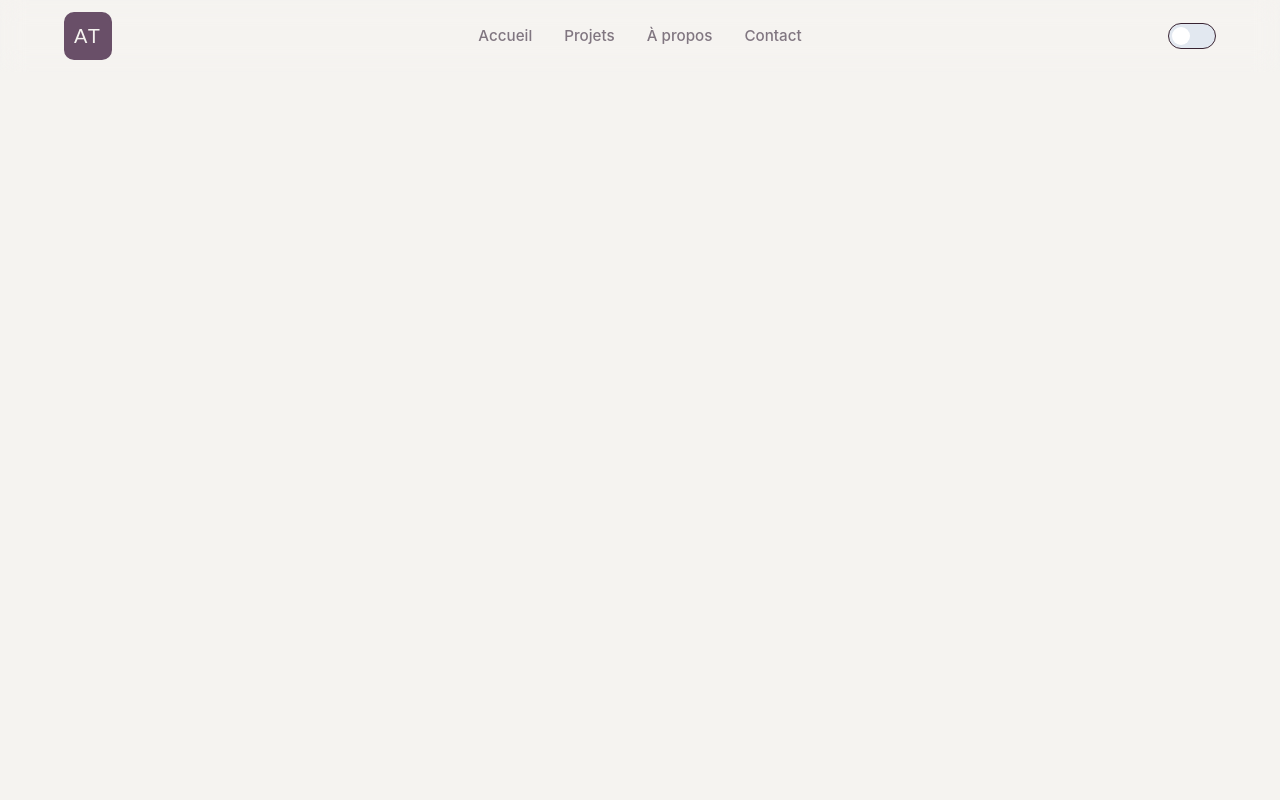
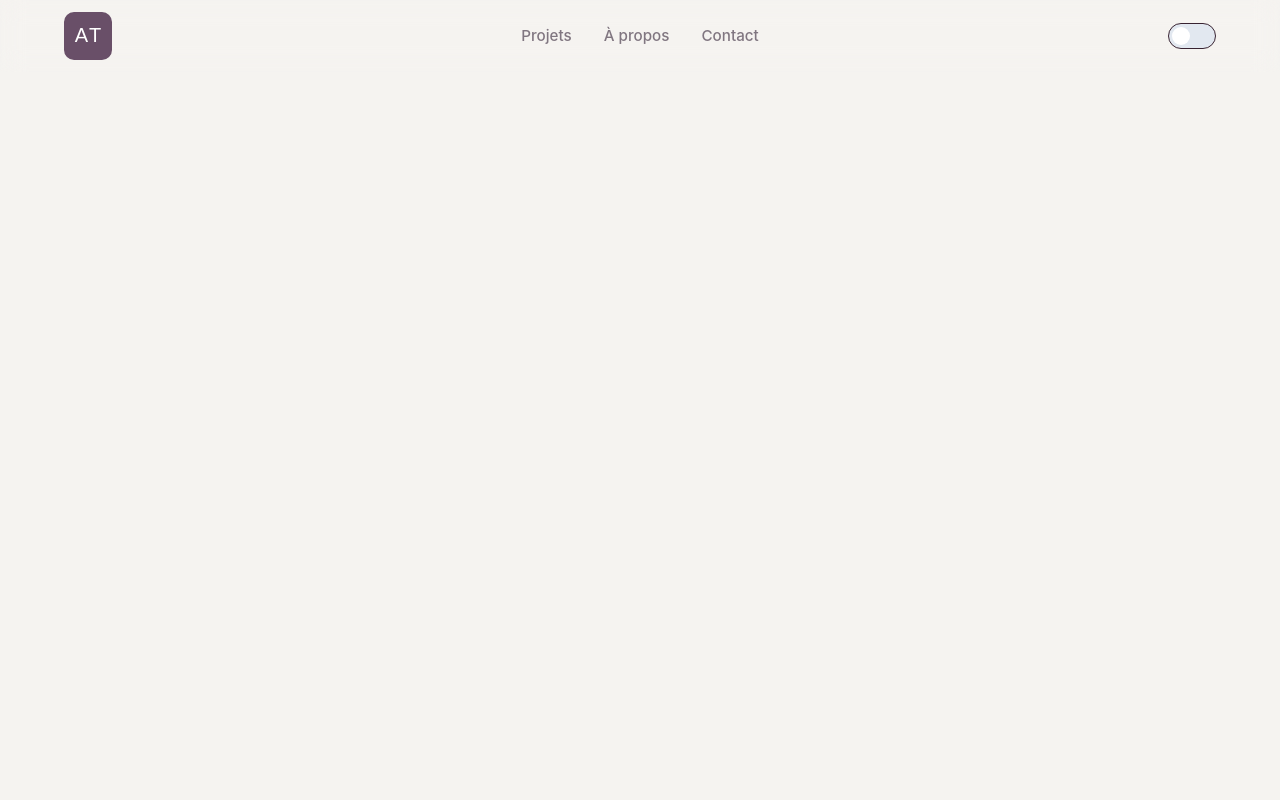
Before and after one commit to LarkAlfen/Portfolio, a React app: page / in a window 1280 px wide. Shown: the top 800 px of the page. Built offline with nearby package versions, Linux system fonts and the light colour scheme; the HTML template or start-up script is replaced by a standard one.

Commit message:
Header modifications, variable and dark mode

```diff
--- a/src/App.jsx
+++ b/src/App.jsx
@@ -1,4 +1,8 @@
 import { Header } from './components/Header/Header'
+import { About } from './pages/About/About'
+import { Contact } from './pages/Contact/Contact'
+import { Main } from './pages/Main/Main'
+import { Projects } from './pages/Projects/Projects'
 import './style/App.scss'
 
 function App() {
@@ -6,7 +10,10 @@ function App() {
   return (
     <>
     <Header/>
-
+    <Main/>
+    <Projects/>
+    <About/>
+    <Contact/>
     </>
   )
 }
--- a/src/components/Header/Header.jsx
+++ b/src/components/Header/Header.jsx
@@ -1,26 +1,59 @@
-import "./Header.scss"
+import { useEffect, useState } from "react";
 import { useTheme } from "../../context/ThemeContext";
+import "./Header.scss";
 
 export function Header() {
-  const {darkMode, toggleDarkMode } = useTheme()
+  const { darkMode, toggleDarkMode } = useTheme();
+
+  const [visible, setVisible] = useState(true);
+
+  useEffect(() => {
+    let previousScroll = window.scrollY;
+
+    const handleScroll = () => {
+      const currentScroll = window.scrollY;
+
+      if (currentScroll < previousScroll) {
+        // On remonte
+        setVisible(true);
+      } else if (currentScroll > previousScroll) {
+        // On descend
+        setVisible(false);
+      }
+
+      // Toujours afficher le header en haut de page
+      if (currentScroll < 50) {
+        setVisible(true);
+      }
+
+      previousScroll = currentScroll;
+    };
+
+    window.addEventListener("scroll", handleScroll);
+
+    return () => {
+      window.removeEventListener("scroll", handleScroll);
+    };
+  }, []);
 
   return (
-    <header className="header">
+    <header
+      className={`header ${visible ? "header--visible" : "header--hidden"}`}
+    >
       <div className="header__container">
+
         <a href="#" className="header__logo">
-          <span>AT</span>
+          <span className="header__logo__letter">A</span>
+          <span className="header__logo__letter">T</span>
         </a>
 
         <nav className="header__nav" aria-label="Navigation principale">
-          <a href="#" className="header__link">
-            Accueil
-          </a>
 
-          <a href="#projets" className="header__link">
+          <a href="#projects" className="header__link">
             Projets
           </a>
 
-          <a href="#a-propos" className="header__link">
+          <a href="#about" className="header__link">
             À propos
           </a>
 
@@ -28,14 +61,23 @@ export function Header() {
             Contact
           </a>
         </nav>
+
         <button
-        type="button"
-        className={`theme-switch ${darkMode ? "theme-switch--dark" : ""}`}
-        onClick={toggleDarkMode}
-        aria-label={ darkMode ? "Activer le mode clair" : "Activer le mode sombre" } aria-pressed={darkMode}
+          type="button"
+          className={`theme-switch ${
+            darkMode ? "theme-switch--dark" : ""
+          }`}
+          onClick={toggleDarkMode}
+          aria-label={
+            darkMode
+              ? "Activer le mode clair"
+              : "Activer le mode sombre"
+          }
+          aria-pressed={darkMode}
         >
           <span className="theme-switch__thumb" />
         </button>
+
       </div>
     </header>
   );
--- a/src/components/Header/Header.scss
+++ b/src/components/Header/Header.scss
@@ -2,13 +2,23 @@
 @use "../../style/variables" as *;
 
 .header {
-  position: sticky;
+  position: fixed;
   top: 0;
   z-index: 1000;
 
   width: 100%;
 
   backdrop-filter: blur(12px);
+
+  transition: transform 0.3s ease;
+
+  &--visible {
+    transform: translateY(0);
+  }
+
+  &--hidden {
+    transform: translateY(-100%);
+  }
 
   &__container {
     @include container(1200px);
@@ -26,22 +36,25 @@
     display: flex;
     align-items: center;
     justify-content: center;
+    gap: 1px;
 
-    background-color: #694f68;
-    border: 2px solid #694f68;
+    background-color: var(--logo-background);
+    border: 2px solid var(--logo-border);
     border-radius: 10px;
 
-    color: var(--color-background);
+    transition:
+      color 0.2s ease,
+      background-color 0.2s ease,
+      transform 0.2s ease;
+    &__letter {
+      color: var(--logo-text);
+      font-family: "Satoshi", sans-serif;
+      font-size: 20px;
+      font-weight: 500;
+      line-height: 1;
 
-    font-family: "Satoshi", sans-serif;
-    font-size: 20px;
-    font-weight: 500;
-    letter-spacing: 2px;
-
-    transition:
-      background-color 0.3s ease,
-      border-color 0.3s ease,
-      color 0.3s ease;
+      transform: translateY(-1px);
+    }
   }
 
   &__nav {
--- /dev/null
+++ b/src/pages/About/About.jsx
@@ -0,0 +1,6 @@
+import './About.scss'
+
+export function About () {
+
+    return <section id="about" className="about" style={{width:"100%",height:"100vh"}}></section>
+}
--- /dev/null
+++ b/src/pages/Contact/Contact.jsx
@@ -0,0 +1,6 @@
+import './Contact.scss'
+
+export function Contact () {
+
+    return <section id="contact" className="contact" style={{width:"100%",height:"100vh"}}></section>
+}
--- /dev/null
+++ b/src/pages/Contact/Contact.scss
@@ -0,0 +1,6 @@
+@use "../../style/mixin" as *;
+@use "../../style/variables" as *;
+
+.contact{
+    background: $color-background-secondary;
+}
--- /dev/null
+++ b/src/pages/Main/Main.jsx
@@ -0,0 +1,6 @@
+import "./Main.scss"
+
+export function Main () {
+
+    return <section className="main" style={{width:"100%",height:"100vh"}}></section>
+}
--- /dev/null
+++ b/src/pages/Projects/Projects.jsx
@@ -0,0 +1,6 @@
+import "./Projects.scss"
+
+export function Projects () {
+
+    return <section id="projects" className="projects" style={{width:"100%",height:"100vh"} } data-theme="dark"></section>
+}
--- /dev/null
+++ b/src/pages/Projects/Projects.scss
@@ -0,0 +1,6 @@
+@use "../../style/mixin" as *;
+@use "../../style/variables" as *;
+
+.projects{
+    background: $color-background-secondary;
+}
--- a/src/style/_variables.scss
+++ b/src/style/_variables.scss
@@ -14,17 +14,25 @@
   --text-secondary: #5f565f;
   --text-muted: #807680;
   --text-disabled: #aaa2aa;
+  --logo-background: #694f68;
+  --logo-border: #694f68;
+  --logo-text: #ffffff;
 }
 
 :root.dark {
   // Background
-  --color-background: #100914;
+  --color-background: #121014;
 
   // Text
   --text-primary: #f5f3f0;
   --text-secondary: #c9c0ca;
   --text-muted: #968b98;
   --text-disabled: #665d68;
+
+  // Logo
+  --logo-background: #ffffff;
+  --logo-border: #ffffff;
+  --logo-text: #694f68;
 }
 $color-background-secondary: #100914;
 
@@ -32,9 +40,6 @@ $color-primary: #694f68;
 $color-primary-dark: #6c5e72;
 $color-primary-light: #887b8e;
 
-$color-background-secondary: #694f68;
-$color-background: #f5f3f0;
-$color-background-dark: #100914;
 
 $text-primary: #f8f5f7;
 $text-secondary: #c9bec8;
```
Also changed, not shown: src/pages/About/About.scss (added), src/pages/Main/Main.scss (added).
